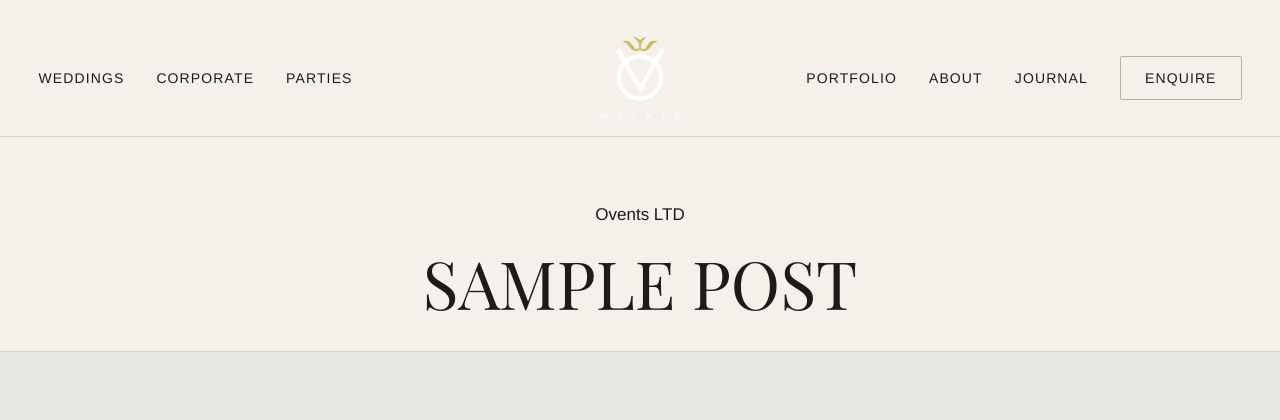
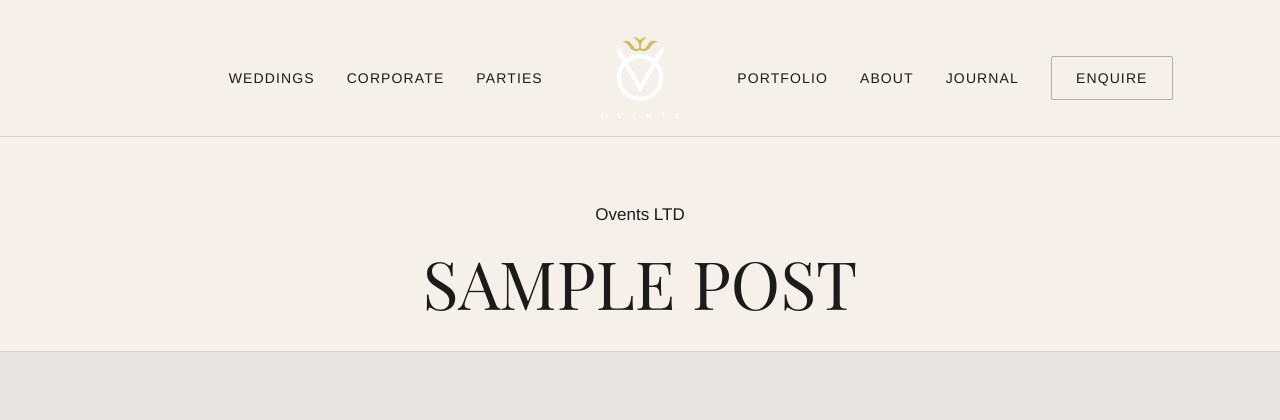
Before and after one commit to bphat234/ovents-theme-staging, a WordPress theme: template page.php in a window 1280 px wide. Shown: the top 420 px of the page. Run offline with PHP 8.4 and a stand-in for WordPress, Linux system fonts and the light colour scheme; the site name, menu and one post (Sample post) are stand-ins, and other content is empty; some web fonts are replaced.

Commit message:
Theme 2.9.61.

```diff
--- a/functions.php
+++ b/functions.php
@@ -9,7 +9,7 @@ if ( ! defined( 'ABSPATH' ) ) {
 	exit;
 }
 
-define( 'OVENTS_VERSION', '2.9.60' );
+define( 'OVENTS_VERSION', '2.9.61' );
 
 require_once get_template_directory() . '/inc/env.php';
 require_once get_template_directory() . '/inc/staging-guard.php';
--- a/style.css
+++ b/style.css
@@ -3,7 +3,7 @@ Theme Name: Ovents
 Theme URI: https://ovents.brandnoddev.com/
 Author: BrandNod
 Description: Luxury event planning: weddings, corporate and private celebrations.
-Version: 2.9.60
+Version: 2.9.61
 Text Domain: ovents
 */
 
@@ -3267,14 +3267,15 @@ body.home .territory-panel.home-band--dark {
 @media (min-width: 1024px) {
 	.header-bar {
 		grid-template-columns: 1fr auto 1fr;
-		gap: clamp(1.5rem, 3vw, 3rem);
+		gap: clamp(2.5rem, 4vw, 4rem);
 	}
 	.header-nav-desktop {
 		display: flex;
 		align-items: center;
+		justify-content: flex-end;
 	}
 	.header-nav-desktop--right {
-		justify-content: flex-end;
+		justify-content: flex-start;
 	}
 	.header-contacts,
 	.nav-toggle {
```
